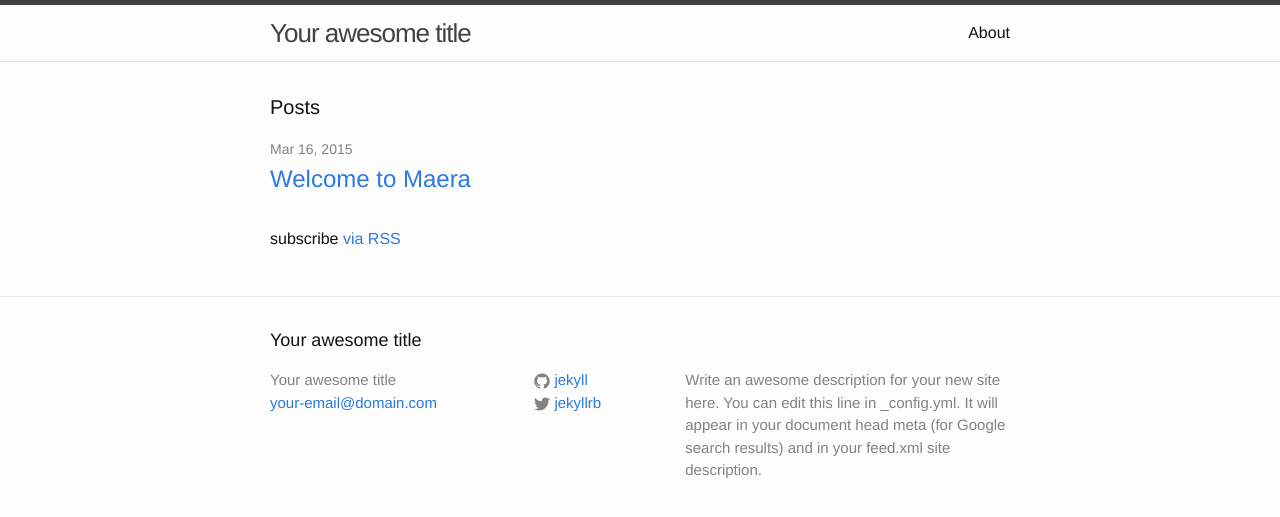
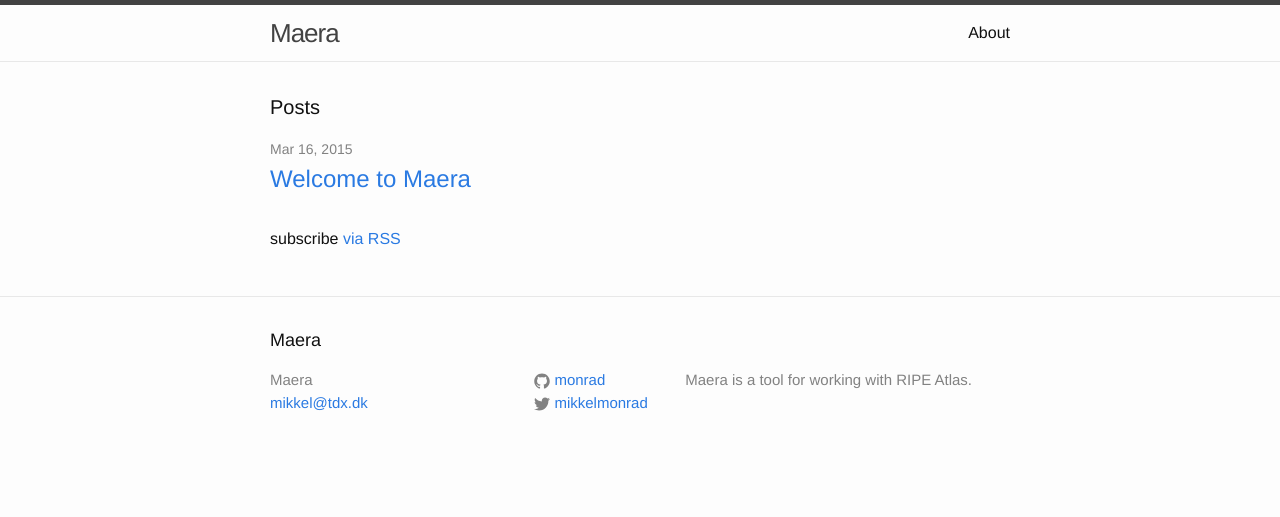
Before and after one commit to monrad/maera, a Jekyll site: the page built from index.html, in a window 1280 px wide. Shown: the top 517 px of the page. Built offline with Jekyll 4.4.1, drawn with Linux system fonts in a browser that asks for light colours.

Commit message:
Pages changes.

```diff
--- a/_config.yml
+++ b/_config.yml
@@ -1,14 +1,12 @@
 # Site settings
-title: Your awesome title
-email: your-email@domain.com
+title: Maera
+email: mikkel@tdx.dk
 description: > # this means to ignore newlines until "baseurl:"
-  Write an awesome description for your new site here. You can edit this
-  line in _config.yml. It will appear in your document head meta (for
-  Google search results) and in your feed.xml site description.
-baseurl: "" # the subpath of your site, e.g. /blog/
-url: "http://yourdomain.com" # the base hostname & protocol for your site
-twitter_username: jekyllrb
-github_username:  jekyll
+  Maera is a tool for working with RIPE Atlas.
+baseurl: "/maera" # the subpath of your site, e.g. /blog/
+#url: "http://yourdomain.com" # the base hostname & protocol for your site
+twitter_username: mikkelmonrad
+github_username:  monrad
 
 # Build settings
 markdown: kramdown
```
